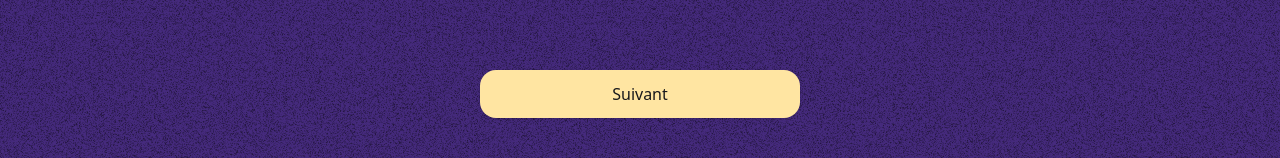
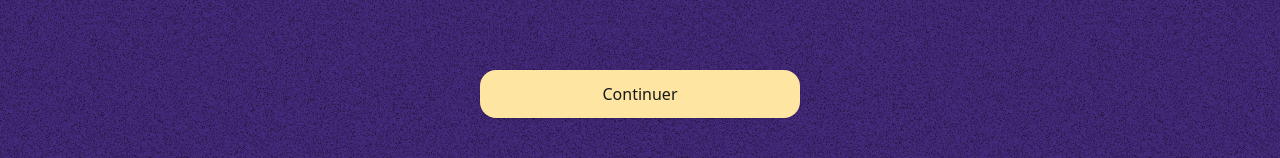
Before and after one commit to ElenaFerreira/enchanted-tools, a Next.js app: page /intro in a window 1280 px wide. Shown: the part 642-800 px from the top of the page. Built offline with nearby package versions, Linux system fonts and the light colour scheme; a web font is replaced by a local one.

Commit message:
fix : texte bouton

```diff
--- a/src/app/intro/page.tsx
+++ b/src/app/intro/page.tsx
@@ -182,7 +182,7 @@ export default function IntroPage() {
         </div>
 
         <div className="pointer-events-none absolute inset-x-0 bottom-0 flex justify-center">
-          <PrimaryCTA href="/onboarding/contexte" label="Suivant" ariaLabel="Passer à l’étape suivante" />
+          <PrimaryCTA href="/onboarding/contexte" label="Continuer" ariaLabel="Passer à l’étape suivante" />
         </div>
       </main>
     </div>
--- a/src/app/onboarding/contexte/page.tsx
+++ b/src/app/onboarding/contexte/page.tsx
@@ -66,7 +66,7 @@ export default function ContextePage() {
 
       <footer className="w-full px-6 pb-6">
         <div className="flex justify-center">
-          <PrimaryCTA href="/onboarding/joueurs" label="Continuer" disabled={!selected} />
+          <PrimaryCTA href="/onboarding/joueurs" label="Valider" disabled={!selected} />
         </div>
       </footer>
     </div>
```
